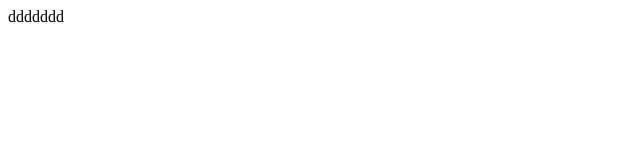
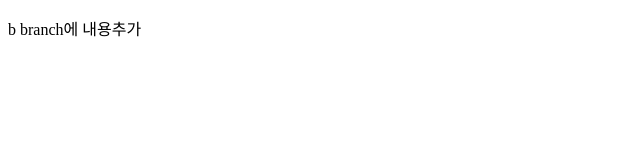
Before and after one commit to hjungmin/test-repo, a plain HTML site: page index.html in a window 1280 px wide. Shown: the whole page, without its empty margins (0-640 px from the left). Drawn offline with Linux system fonts and the light colour scheme.

Commit message:
b branch html

```diff
--- a/index.html
+++ b/index.html
@@ -7,6 +7,6 @@
     <title></title>
   </head>
   <body>
-    ddddddd
+    <p>b branch에 내용추가</p>
   </body>
 </html>
```
